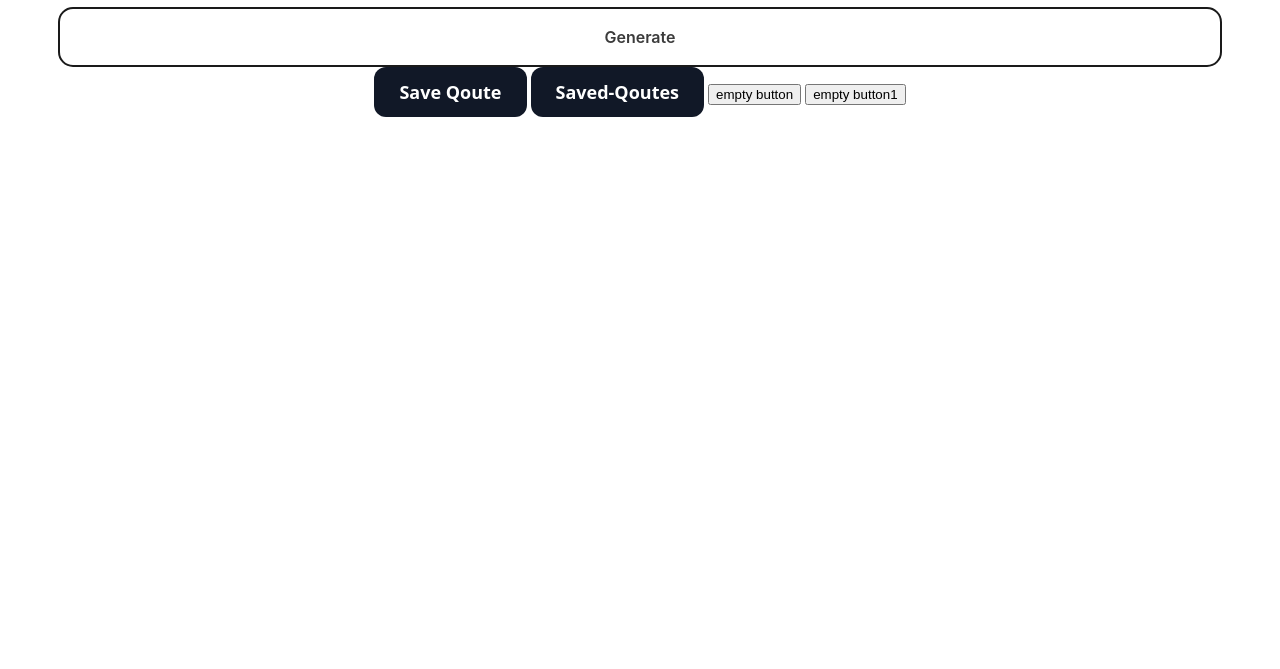
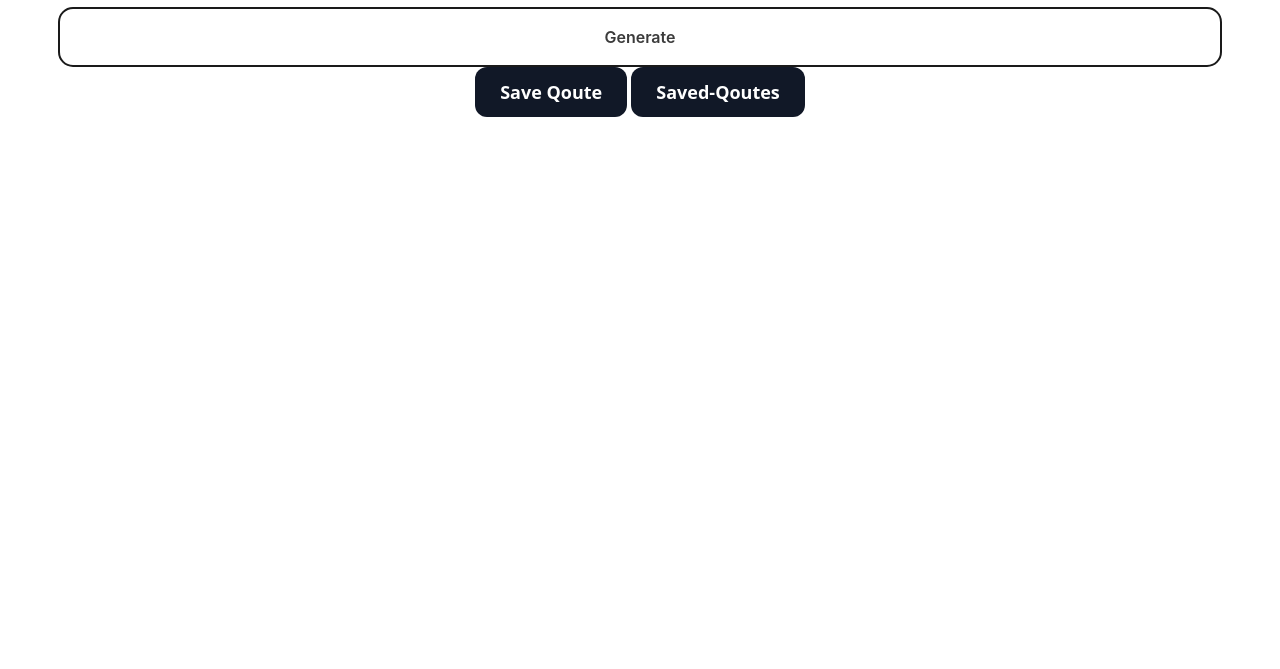
Before and after one commit to yashu2329/code-generator, a plain HTML site: page index.html in a window 1280 px wide. Shown: the part 131-800 px from the top of the page. Drawn offline with nearby package versions, Linux system fonts and the light colour scheme.

Commit message:
Removed empty buttons from index.html

```diff
--- a/index.html
+++ b/index.html
@@ -15,8 +15,7 @@
     <button class="genbutton" id="myGenbtn" >Generate</button>
     <Button class = "save-qoute-Button" id="save-quote" >Save Qoute</Button>
     <Button class = "saved-qoutes-button" id="saved-quotes" >Saved-Qoutes</Button>
-    <button>empty button</button>
-     <button>empty button1</button>
+
     <ul id="saved-quotes-list'"></ul>
 
     <div id="error-qoute"></div>
```
